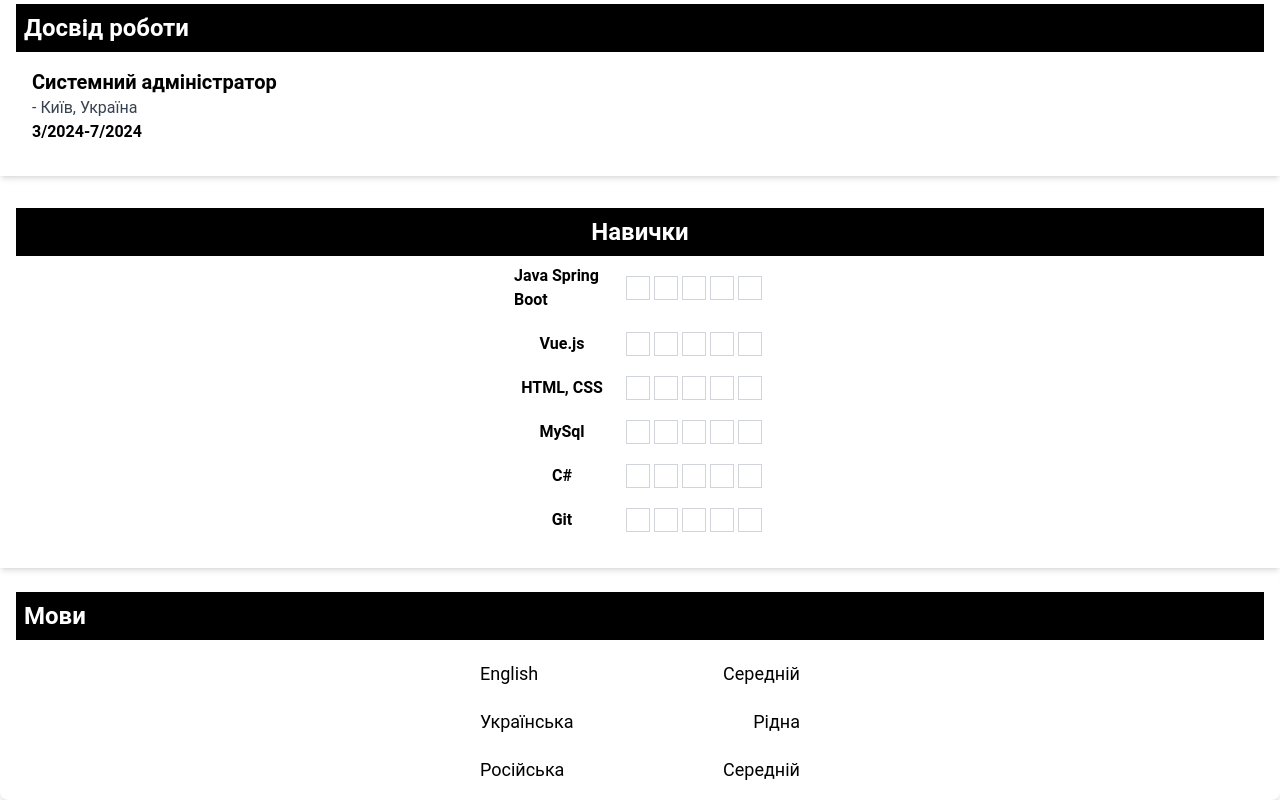
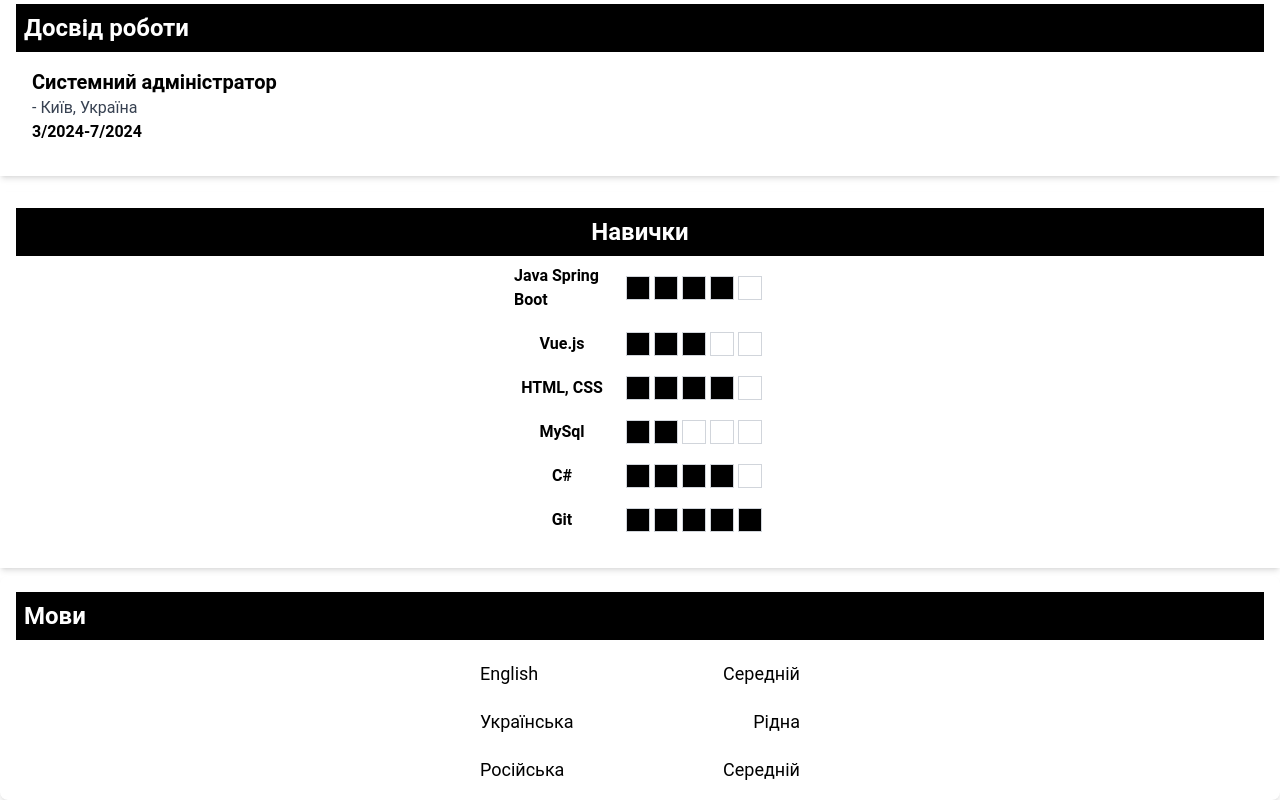
Before and after one commit to siddaws/my-project_1, a Vue app: page / in a window 1280 px wide. Shown: the part 852-1652 px from the top of the page. Built offline with nearby package versions, Linux system fonts and the light colour scheme; the HTML template or start-up script is replaced by a standard one.

Commit message:
Your commit message

```diff
--- a/src/components/Skills.vue
+++ b/src/components/Skills.vue
@@ -1,5 +1,5 @@
 <template>
-  <div class=" shadow-md p-4 mt-4 flex justify-center font-bold">
+  <div class="bg-white shadow-md p-4 mt-4 flex justify-center font-bold">
     <div class="w-full max-w">
       <h2 class="text-2xl  text-white bg-black p-2 text-center">Навички</h2>
       <ul class="items-center mt-2">
@@ -7,7 +7,7 @@
           <div class="w-24 flex items-center justify-center text-black">{{ skill.name }}</div>
           <div class="flex ml-4">
             <div v-for="i in 5" :key="i" class="w-6 h-6 border border-gray-300 mr-1 relative">
-              <div v-if="i <= skill.level" class="bg-white absolute inset-0"></div>
+              <div v-if="i <= skill.level" class="bg-black absolute inset-0"></div>
             </div>
           </div>
         </li>
```
